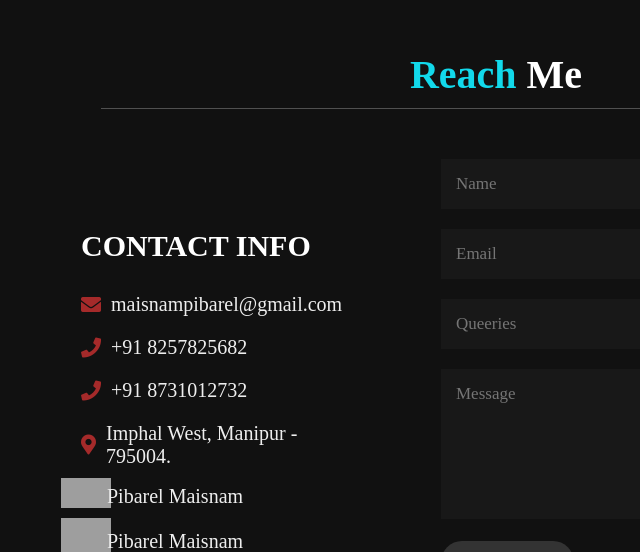
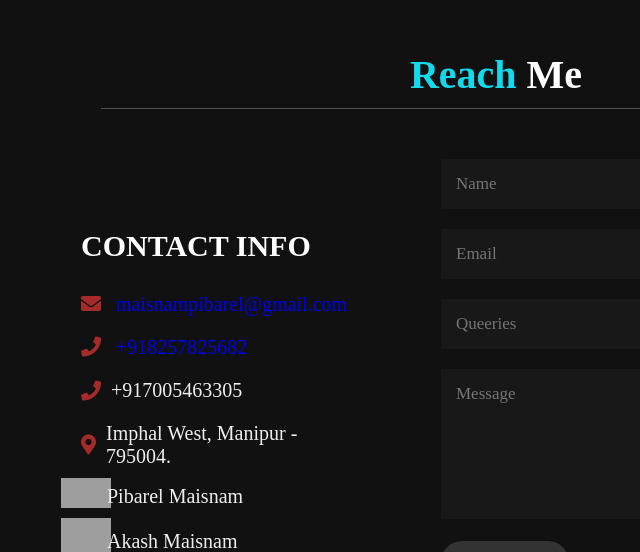
Before and after one commit to pibarel27/pibaportfolio.github.io, a plain HTML site: page index.html in a window 1280 px wide. Shown: the part 3208-3760 px from the top of the page, without its empty margins (319-959 px from the left). Drawn offline with nearby package versions, Linux system fonts and the light colour scheme; grey boxes are pictures that could not be loaded.

Commit message:
Update index.html

```diff
--- a/index.html
+++ b/index.html
@@ -403,7 +403,13 @@ header .navbar ul li a:hover{
 margin-top: -4rem;
 }
 #linkedln:hover{
+color:rgb(87, 253, 62);
+}
+#email:hover{
     color: aquamarine;
+}
+#contact:hover{
+    color: aqua;
 }
 .top{
 position: fixed;
@@ -552,7 +558,7 @@ header .navbar ul li a:hover{
             <li>Hindi</li>
         </li>
         </ul></h3>
-        <a href="https://drive.google.com/file/d/1skkGY4KPqpewE8QSuzVggS1JQ2zJ2cjk/view?usp=drive_link" target="_blank"><button class="btn"> Download CV <i class="fas fa-download"></i> </button>
+    <a href="https://drive.google.com/file/d/1skkGY4KPqpewE8QSuzVggS1JQ2zJ2cjk/view?usp=drive_link" target="_blank"><button class="btn"> Download CV <i class="fas fa-download"></i> </button> </a>
 
 </div>
 <div class="counter">
@@ -616,13 +622,13 @@ header .navbar ul li a:hover{
 <div class="content">
     <h3 class="title">Contact info</h3>
     <div class="info">
-            <h3> <i class="fas fa-envelope"></i> maisnampibarel@gmail.com </h3>
-            <h3> <i class="fas fa-phone"></i> +91 8257825682 </h3>
-            <h3> <i class="fas fa-phone"></i> +91 8731012732 </h3>
+        <h3 id="email"> <a href="mailto:maisnampibarel@gmail.com"> <i class="fas fa-envelope"></i> maisnampibarel@gmail.com </a></h3>
+        <h3 id="contact"><a href="tel:+918257825682"> <i class="fas fa-phone"></i> +918257825682 </a></h3>
+    <h3> <i class="fas fa-phone"></i> +917005463305</h3>
         <h3> <i class="fas fa-map-marker-alt"></i> Imphal West, Manipur - 795004. </h3>
         <a href="https://www.facebook.com/pibarel27" target="_blank">
             <img id="fb-logo" src="https://1000logos.net/wp-content/uploads/2021/04/Facebook-logo.png" alt="e" ><h3 id="fb">  Pibarel Maisnam</h3></a>
-            <a href="https://www.linkedin.com/in/pibarel-maisnam-92726224b/" target="_blank"> <img id="linkedln-logo" src="https://brandlogos.net/wp-content/uploads/2016/06/linkedin-logo-512x512.png" alt=""> <h3 id="linkedln">Pibarel Maisnam</h3></a>
+        <a href="https://www.linkedin.com/in/akash-maisnam-92726224b" target="_blank"> <img id="linkedln-logo" src="https://brandlogos.net/wp-content/uploads/2016/06/linkedin-logo-512x512.png" alt=""> <h3 id="linkedln">Akash Maisnam</h3></a>
     </div>
 </div>
 <form action="">
@@ -630,7 +636,7 @@ header .navbar ul li a:hover{
     <input type="email" placeholder="Email" class="box" required>
     <input type="text" placeholder="Queeries" class="box" required>
     <textarea name="" id="" cols="30" rows="10" class="box message" placeholder="message" required></textarea>
-        <button type="submit" class="btn"> Send <i class="fas fa-paper-plane"></i> </button>
+    <button type="submit" class="btn"><a href="sms:8257825682">Send</a><i class="fas fa-paper-plane"></i> </button>
 </form>
 </div>
 <div > <button id="b2t"><a href="#head">Back to Top</a></div></button >
```
Lines whose indentation alone changed are shown as unchanged.
